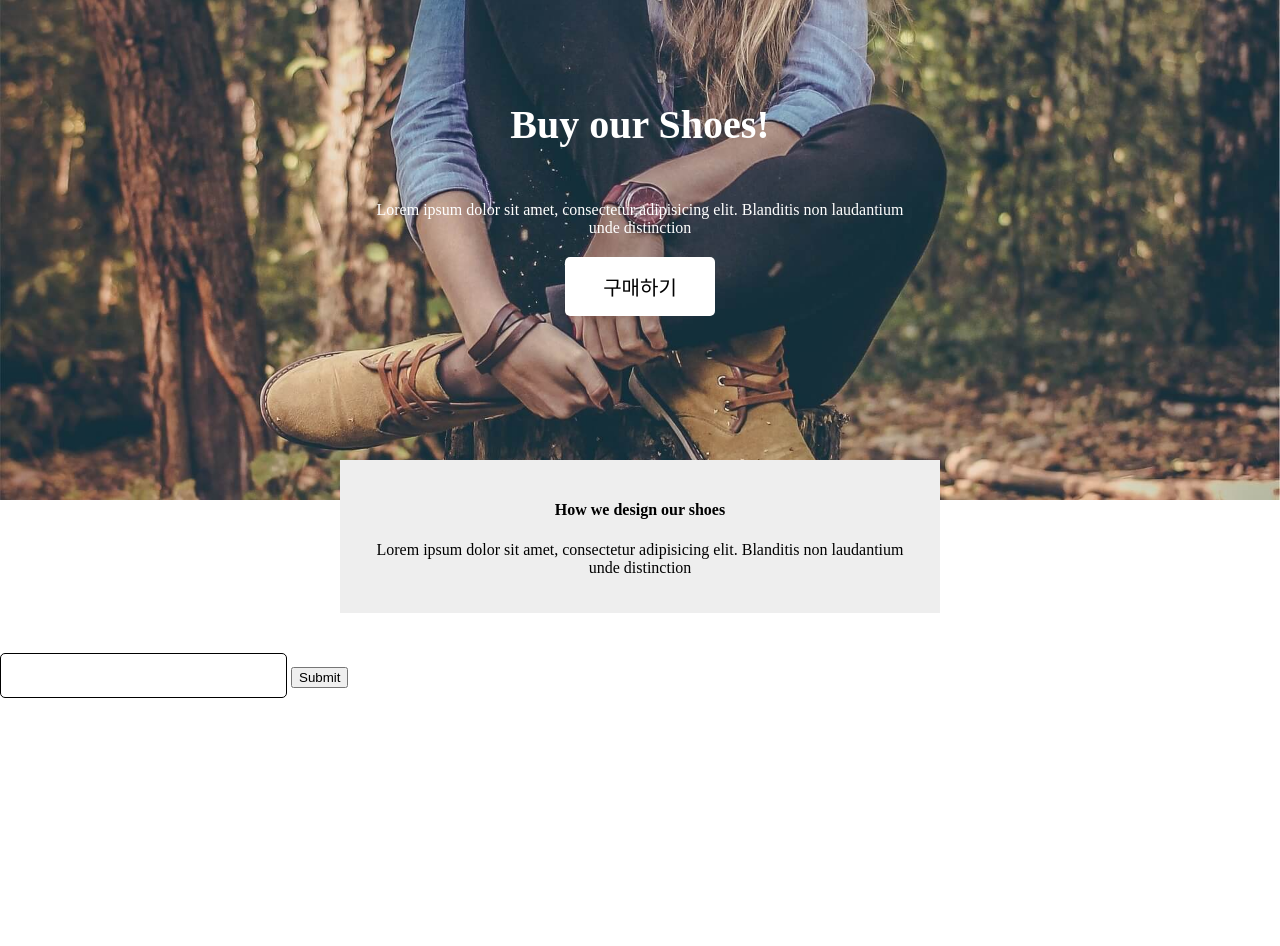
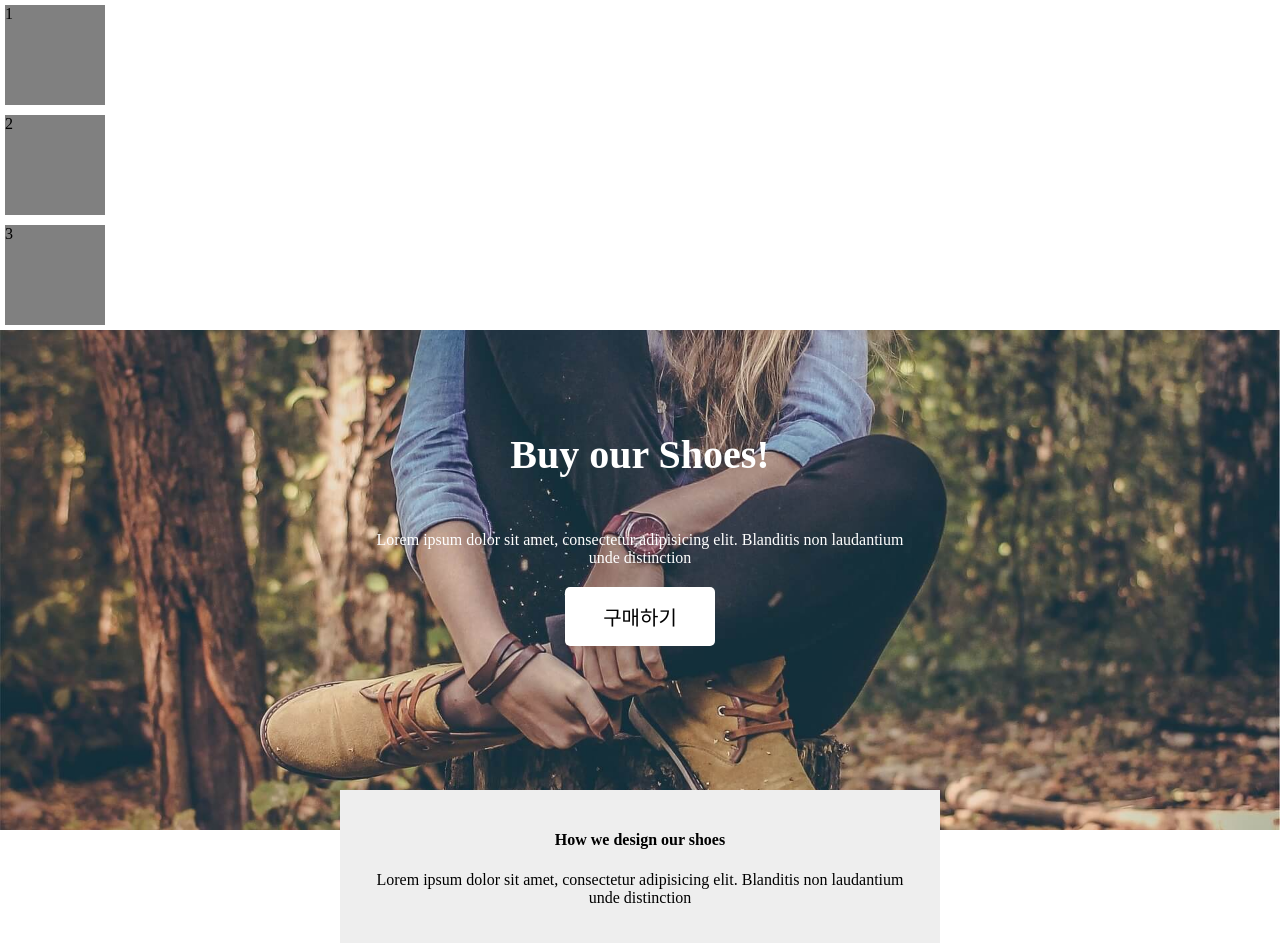
Before and after one commit to qwe8851/csshtml, a plain HTML site: page layout2.html in a window 1280 px wide. Shown: the top 946 px of the page. Before the commit the page ends 800 px from the top, so only its background shows below. Drawn offline with Linux system fonts and the light colour scheme.

Commit message:
Flexbox
가로배치, 세로배치, 가운데정렬, 줄바꿈 등

```diff
--- a/css/test.css
+++ b/css/test.css
@@ -74,3 +74,21 @@ input[type=text]{
     border: 1px solid black;
     border-radius: 5px;
 }
+
+.flex-item{
+    width: 100px;
+    height: 100px;
+    background-color: grey;
+    margin: 5px;
+}
+
+.flex-container{
+    /* 가로 배치 */
+    display: flex;
+    /* 세로 배치 /가로는 row */
+    flex-direction: column;
+    /* 가운데 정렬 */
+    justify-content: center;
+    /* 가로폭이 흘러 넘치는 항목들 줄바꿈 */
+    flex-wrap: wrap;
+}
--- a/layout2.html
+++ b/layout2.html
@@ -6,6 +6,27 @@
   <link href ="css/test.css" rel="stylesheet">
 </head>
 <body>
+    <div class="flex-container">
+        <div class="flex-item">1</div>
+        <div class="flex-item">2</div>
+        <div class="flex-item">3</div>
+    </div>
+
+
+
+
+
+
+
+
+
+
+
+
+
+
+
+
     <div class="main-background">
         <h4 class="main-title">Buy our Shoes!</h4>
         <p class="main-content">Lorem ipsum dolor sit amet,
```
Also changed, not shown: css/example.css (line endings or trailing spaces).
